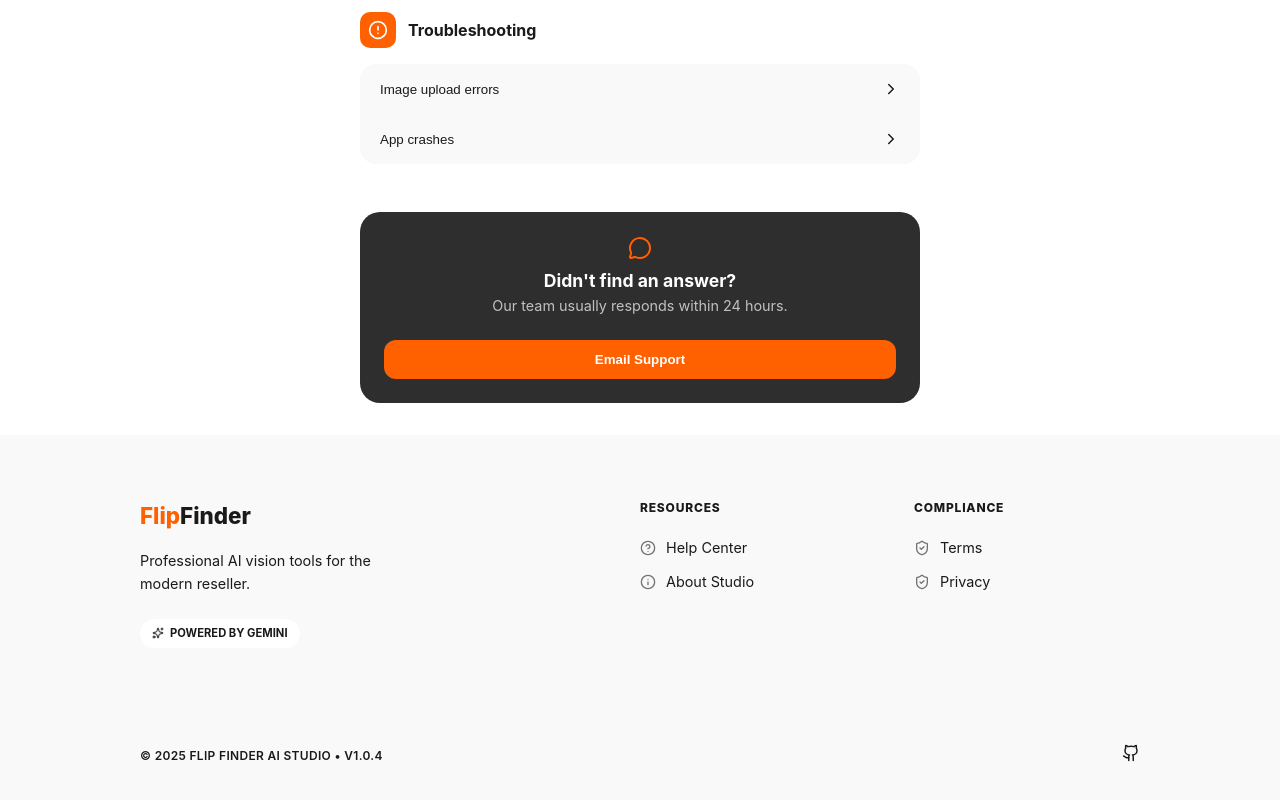
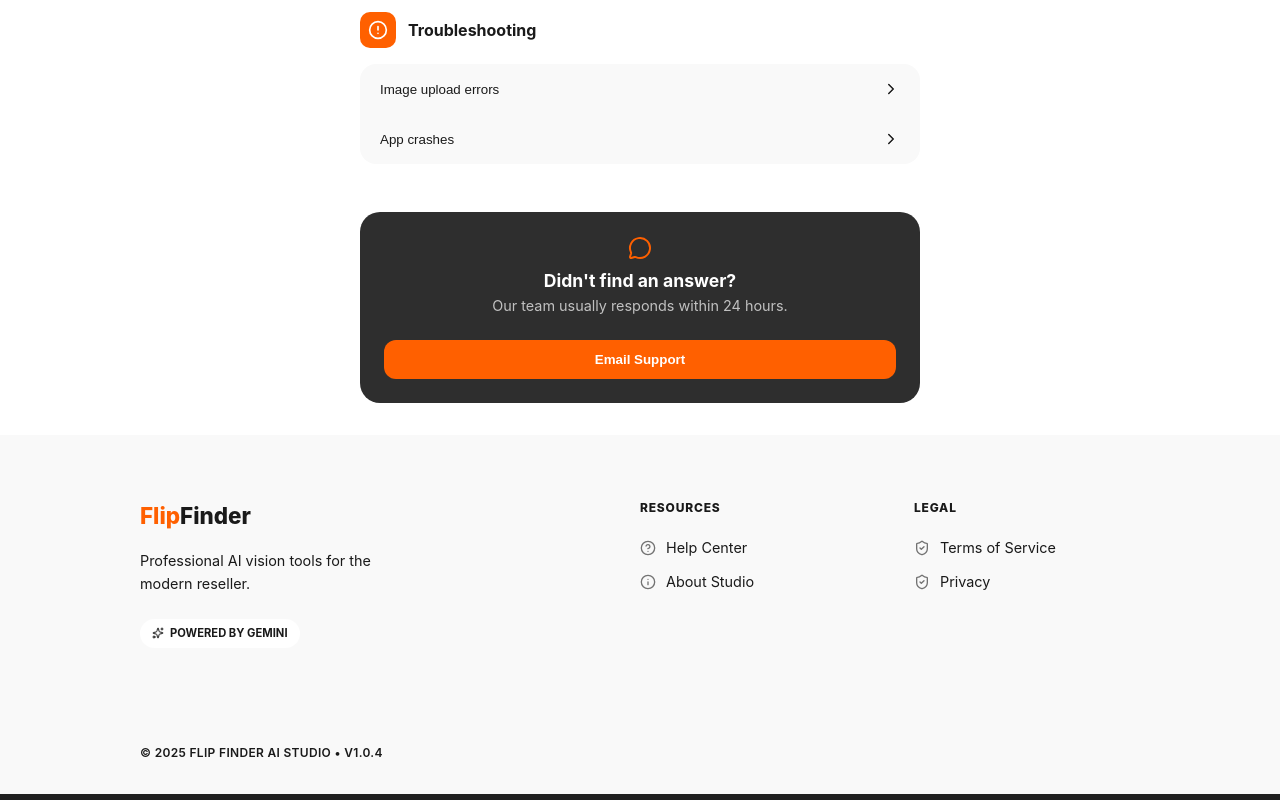
Before and after one commit to LaneLR/AI-Vertex-Image-Analyzer--Frontend, a Next.js app: page /help in a window 1280 px wide. Shown: the part 714-1514 px from the top of the page. Built offline with nearby package versions, Linux system fonts and the light colour scheme.

Commit message:
change footer text

```diff
--- a/src/components/Footer.tsx
+++ b/src/components/Footer.tsx
@@ -44,11 +44,11 @@ export default function Footer() {
           </div>
 
           <div className="footer__section">
-            <h4 className="footer__label">Compliance</h4>
+            <h4 className="footer__label">LEGAL</h4>
             <ul className="footer__list">
               <li>
                 <Link href="/terms" className="footer__link">
-                  <ShieldCheck size={16} /> Terms
+                  <ShieldCheck size={16} /> Terms of Service
                 </Link>
               </li>
               <li>
@@ -64,11 +64,6 @@ export default function Footer() {
           <div className="footer__copyright">
             © {currentYear} Flip Finder AI Studio • v1.0.4
           </div>
-          <div className="footer__social">
-            <a href="https://github.com" target="_blank" rel="noreferrer" aria-label="GitHub">
-              <Github size={18} />
-            </a>
-          </div>
         </div>
       </div>
     </footer>
```
